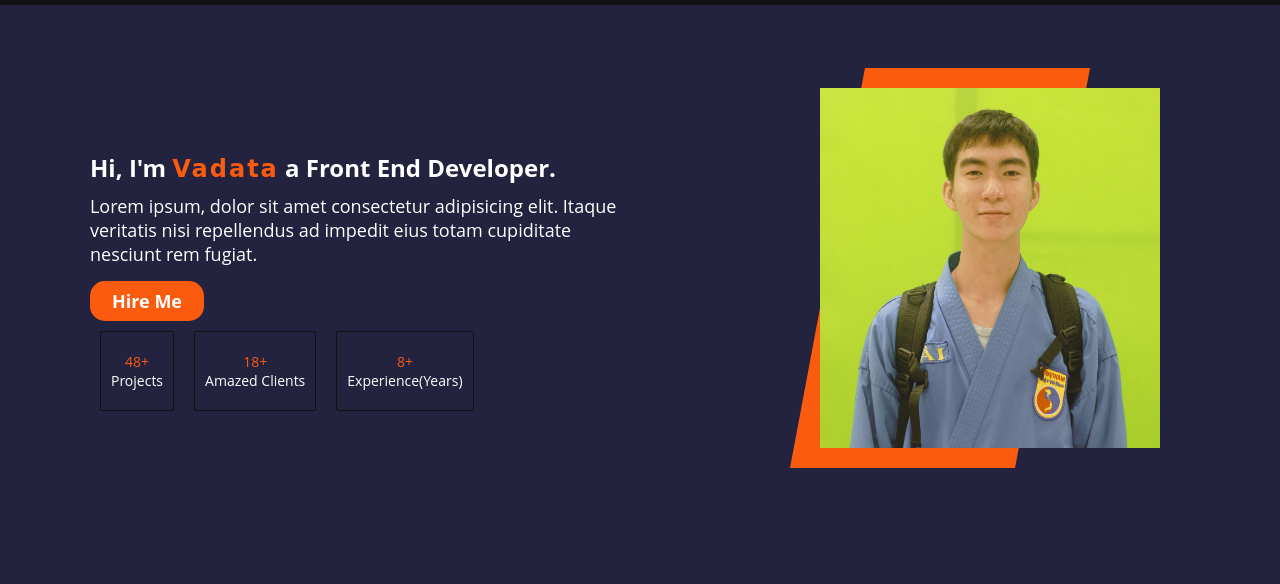
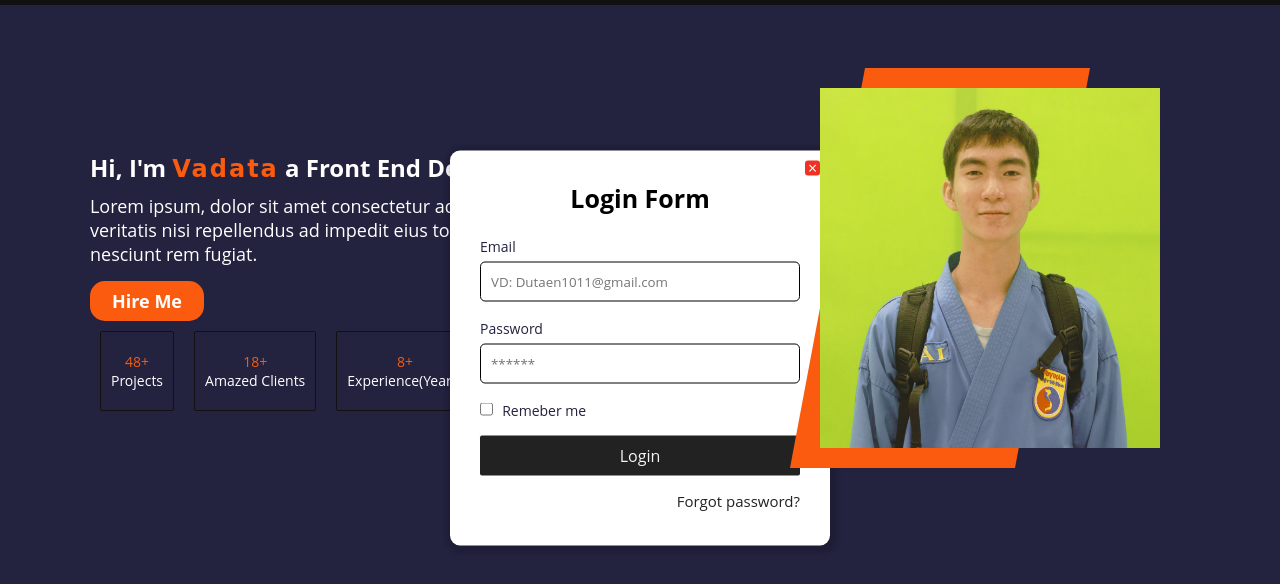
Before and after one commit to Taivadata/My-Portfolio, a plain HTML site: page index.html in a window 1280 px wide. Both pictures are taken after a click on the button "Hire Me". Shown: the part 52-636 px from the top of the page. Drawn offline with Linux system fonts and the light colour scheme.

Commit message:
push popup login

```diff
--- a/index.html
+++ b/index.html
@@ -8,7 +8,6 @@
     <title>Portfolio Vadata</title>
     <link rel="stylesheet" href="./style.css">
     <link rel="icon" href="/logoVadata.png">
-    <script src="/mycode.js"></script>
 </head>
 
 <body>
@@ -37,8 +36,35 @@
                     </h2>
                     <p>Lorem ipsum, dolor sit amet consectetur adipisicing elit. Itaque veritatis nisi repellendus ad
                         impedit eius totam cupiditate nesciunt rem fugiat.</p>
-                    <div class="btn">
-                        <button class="hire">Hire Me</button>
+
+                    <button class="hire">Hire Me</button>
+
+                    <div class="popup">
+                        <div class="close-btn">&times;</div>
+                        <div class="form">
+                            <h2>Login Form</h2>
+                            <div class="form-element">
+                                <label for="email">Email</label>
+                                <input type="text" id="emai" name="password" placeholder="VD: Dutaen1011@gmail.com">
+                            </div>
+                            <div class="form-element">
+                                <label for="password">Password</label>
+                                <input type="password" name="password" id="password" placeholder="******">
+                            </div>
+                            <div class="form-element">
+                                <input type="checkbox" id="remember-me">
+                                <label for="remember-me">Remeber me</label>
+                            </div>
+                            <div class="form-element">
+                                <button>Login</button>
+                            </div>
+                            <div class="form-element">
+                                <a href="#" class="forgot">
+                                    Forgot password?
+                                </a>
+                            </div>
+                        </div>
+
                     </div>
                     <ul class="stats">
                         <li><span>48+</span>Projects</li>
@@ -56,6 +82,7 @@
         </div>
 
     </main>
+    <script src="/mycode.js"></script>
 </body>
 
 </html>
--- a/mycode.js
+++ b/mycode.js
@@ -6,3 +6,12 @@ function Contact() {
     alert("Number does not exist");
   }
 }
+document.querySelector(".hire").addEventListener("click", function () {
+  document.querySelector(".popup").classList.add("active");
+});
+
+document
+  .querySelector(".popup .close-btn")
+  .addEventListener("click", function () {
+    document.querySelector(".popup").classList.remove("active");
+  });
--- a/style.css
+++ b/style.css
@@ -182,3 +182,95 @@ nav {
   width: 100%;
   height: 100%;
 }
+
+/*Pop-up Login*/
+
+.popup {
+  position: absolute;
+  top: -150%;
+  left: 50%;
+  opacity: 0;
+  transform: translate(-50%, -50%) scale(1);
+  width: 380px;
+  padding: 20px 30px;
+  background: #fff;
+  box-shadow: 2px 2px 5px 5px rgba(0, 0, 0, 0.15);
+  border-radius: 10px;
+  transition: top 0ms ease-in-out 200ms,
+   opacity 200ms ease-in-out 0ms,
+    transform 20ms ease-in-out 0ms;
+}
+
+.popup.active {
+  opacity: 1;
+  top: 50%;
+  left: 50%;
+  transform: translate(-50%, -50%) scale(1);
+  transition: top 0ms ease-in-out 0ms, opacity 200ms ease-in-out 0ms,
+    transform 20ms ease-in-out 0ms;
+}
+
+.popup .close-btn {
+  position: absolute;
+  top: 10px;
+  right: 10px;
+  width: 15px;
+  height: 15px;
+  color: #fff;
+  background: #f03225;
+  text-align: center;
+  line-height: 15px;
+  border-radius: 3px;
+  cursor: pointer;
+}
+
+.popup .form h2 {
+  color: #000;
+  margin: 10px 0 20px;
+  text-align: center;
+  font-size: 25px;
+}
+
+.popup .form .form-element {
+  margin: 15px 0;
+}
+
+.popup .form .form-element label {
+  font-size: 14px;
+  color: #23223f;
+}
+.popup .form .form-element input[type="text"],
+.popup .form .form-element input[type="password"] {
+  margin-top: 5px;
+  display: block;
+  width: 100%;
+  padding: 10px;
+  outline: none;
+  border: 1px solid #000;
+  border-radius: 5px;
+  color: #222;
+}
+
+.popup .form .form-element input[type="checkbox"] {
+  margin-right: 5px;
+}
+
+.popup .form .form-element button {
+  width: 100%;
+  height: 40px;
+  border: none;
+  outline: none;
+  background-color: #222;
+  color: rgb(245, 245, 245);
+  border-radius: 2px;
+  cursor: pointer;
+  font-size: 16px;
+}
+
+.popup .form .form-element a {
+  display: block;
+  text-align: right;
+  font-size: 15px;
+  color: #222;
+  font-weight: 500;
+}
```
